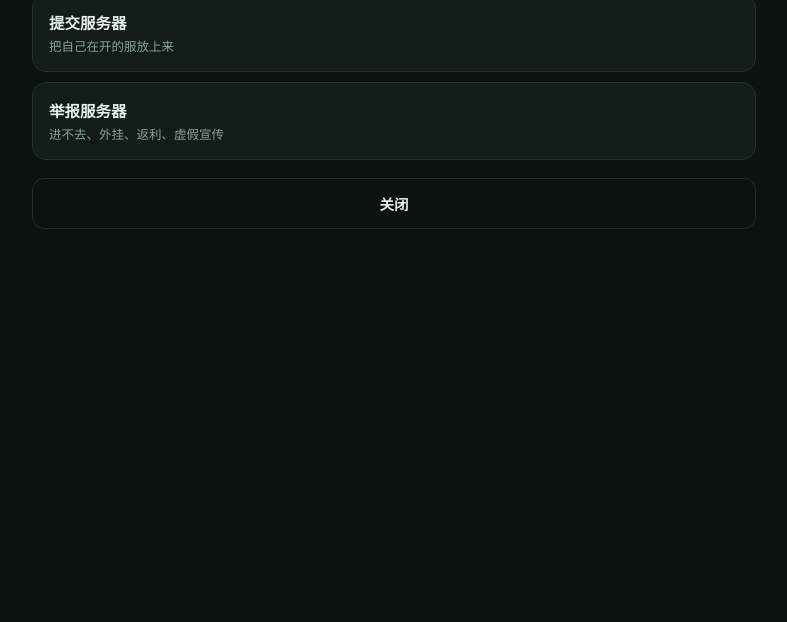
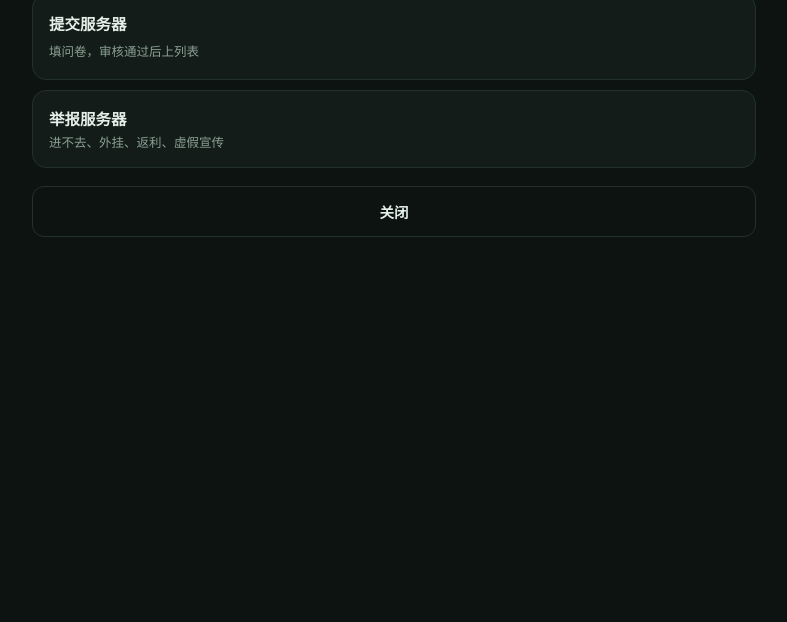
Before and after one commit to hamiguaemoji/mc-find, a plain HTML site: page index.html in a window 1280 px wide. Both pictures are taken after a click on the button "提交与举报". Shown: the part 101-723 px from the top of the page, without its empty margins (246-1033 px from the left). Drawn offline with Linux system fonts and the light colour scheme.

Commit message:
Replace submit button with a link to a questionnaire

```diff
--- a/index.html
+++ b/index.html
@@ -230,9 +230,9 @@
       <h3>提交与举报</h3>
       <div class="hint">你要提交一个新的服务器，还是举报列表里已有的服务器？</div>
       <div class="pick">
-        <button class="pickbtn" onclick="showPane('submit')">
-          <b>提交服务器</b><small>把自己在开的服放上来</small>
-        </button>
+        <a class="pickbtn" href="https://wj.qq.com/s2/28796577/y9me/" target="_blank" rel="noopener" style="text-decoration:none" onclick="closeMask('submitMask')">
+          <b>提交服务器</b><small>填问卷，审核通过后上列表</small>
+        </a>
         <button class="pickbtn" onclick="showPane('report')">
           <b>举报服务器</b><small>进不去、外挂、返利、虚假宣传</small>
         </button>
```
